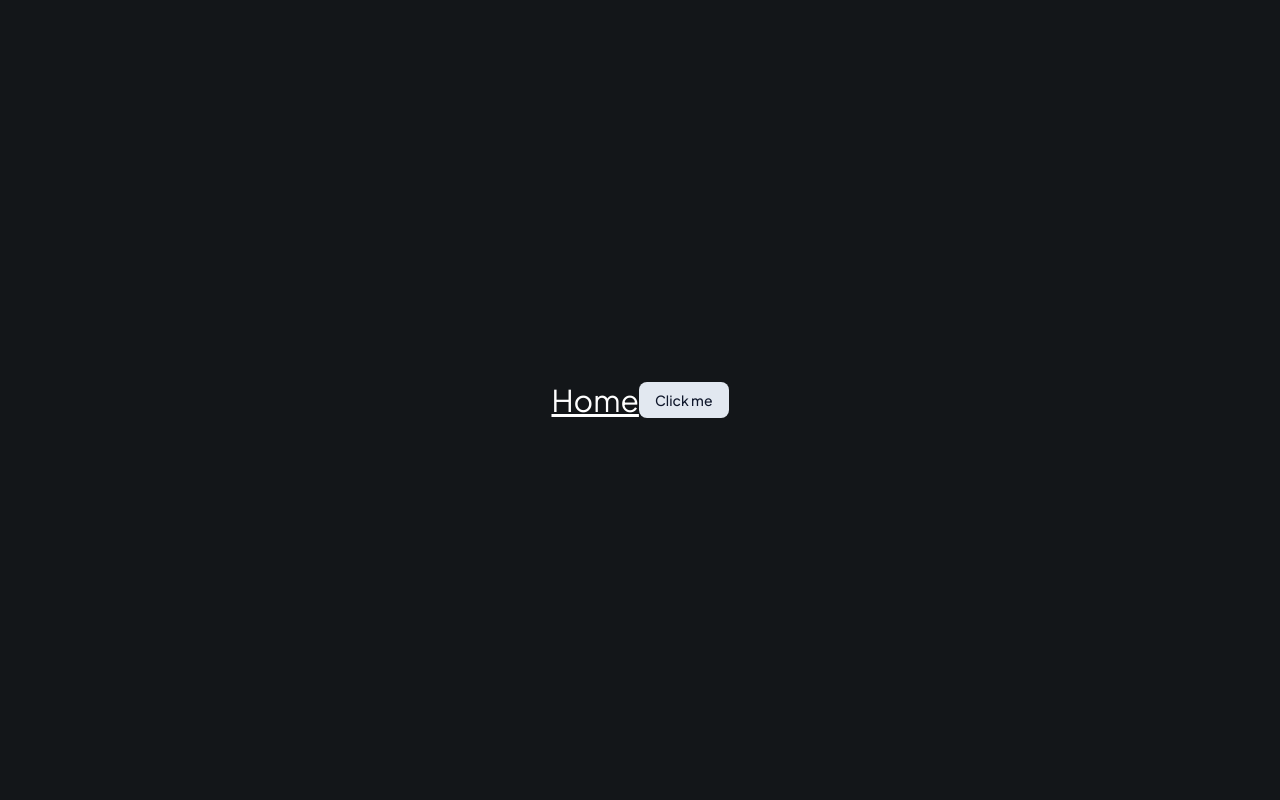
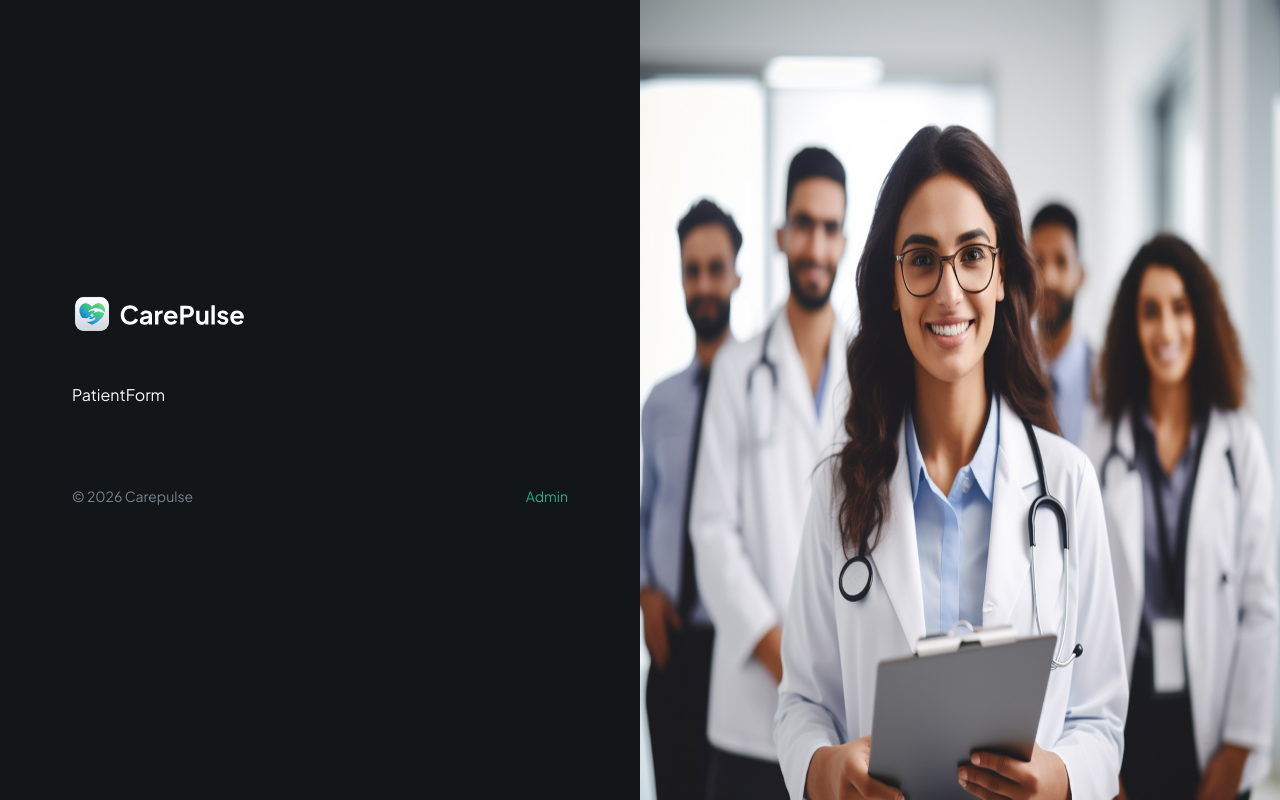
Before and after one commit to giovanaassis/carepulse, a Next.js app: page / in a window 1280 px wide. Built offline with nearby package versions, Linux system fonts and the light colour scheme.

Commit message:
feat: add home page

```diff
--- a/app/globals.css
+++ b/app/globals.css
@@ -155,3 +155,79 @@
     @apply bg-background text-foreground;
   }
 }
+
+/* UTILITIES */
+
+@utility remove-scrollbar {
+  &::-webkit-scrollbar {
+    width: 0;
+    height: 0;
+  }
+
+  &::-webkit-scrollbar-track {
+    background: transparent;
+  }
+
+  &::-webkit-scrollbar-thumb {
+    background: transparent;
+  }
+
+  &::-webkit-scrollbar-thumb:hover {
+    background: transparent;
+  }
+}
+
+@utility sidebar {
+  width: 100%;
+  max-width: 18rem;
+  overflow: auto;
+  padding: 2.5rem 1.75rem;
+}
+
+@utility container {
+  @apply relative flex-1 overflow-y-auto px-[5%];
+}
+
+@utility sub-container {
+  @apply mx-auto flex size-full flex-col py-10;
+}
+
+@utility text-36-bold {
+  @apply text-[36px] leading-10 font-bold;
+}
+
+@utility text-24-bold {
+  @apply text-[24px] leading-7 font-bold;
+}
+
+@utility text-32-bold {
+  @apply text-[32px] leading-9 font-bold;
+}
+
+@utility text-18-bold {
+  @apply text-[18px] leading-6 font-bold;
+}
+
+@utility text-16-semibold {
+  @apply text-[16px] leading-5 font-semibold;
+}
+
+@utility text-16-regular {
+  @apply text-[16px] leading-5 font-normal;
+}
+
+@utility text-14-medium {
+  @apply text-[14px] leading-4.5 font-medium;
+}
+
+@utility text-14-regular {
+  @apply text-[14px] leading-4.5 font-normal;
+}
+
+@utility text-12-regular {
+  @apply text-[12px] leading-4 font-normal;
+}
+
+@utility text-12-semibold {
+  @apply text-[12px] leading-4 font-semibold;
+}
--- a/app/page.tsx
+++ b/app/page.tsx
@@ -1,10 +1,39 @@
-import { Button } from "@/components/ui/button";
+import PatientForm from "@/components/forms/PatientForm";
+import Image from "next/image";
+import Link from "next/link";
 
 export default function Home() {
   return (
-    <div className="flex min-h-screen items-center justify-center">
-      <h1 className="text-white text-3xl underline">Home</h1>
-      <Button>Click me</Button>
+    <div className="flex h-screen max-h-screen">
+      <section className="remove-scrollbar container my-auto">
+        <div className="sub-container max-w-124">
+          <Image
+            src="/assets/icons/logo-full.svg"
+            alt="patient"
+            height={1000}
+            width={1000}
+            className="mb-12 h-10 w-fit"
+          />
+
+          <PatientForm />
+
+          <div className="text-14-regular mt-20 flex justify-between">
+            <p className="justify-items-end text-dark-600 xl:text-left">
+              © 2026 Carepulse
+            </p>
+            <Link href="/?admin=true" className="text-green-500">
+              Admin
+            </Link>
+          </div>
+        </div>
+      </section>
+      <Image
+        src="/assets/images/onboarding-img.png"
+        alt="patient"
+        height={1000}
+        width={1000}
+        className="side-img max-w-[50%]"
+      />
     </div>
   );
 }
--- /dev/null
+++ b/components/forms/PatientForm.tsx
@@ -0,0 +1,9 @@
+
+
+function PatientForm() {
+  return (
+    <div>PatientForm</div>
+  )
+}
+
+export default PatientForm
```
